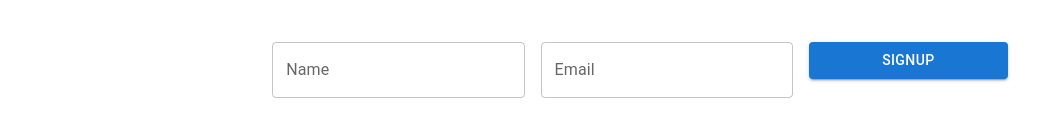
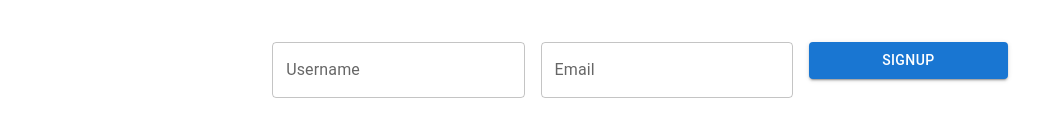
Before and after one commit to RobEgeland/on-track-fast, a React (Create React App) app: page /signup in a window 1280 px wide. Shown: the part 204-340 px from the top of the page, without its empty margins (0-1040 px from the left). Built offline with nearby package versions, Linux system fonts and the light colour scheme; no server answers.

Commit message:
change label n signup and fix login input

```diff
--- a/src/components/Login.js
+++ b/src/components/Login.js
@@ -28,7 +28,7 @@ function Login({setUsername, setIsLoggedIn, username}) {
                 autoComplete="off"
 
                 >
-                    <TextField label="UserName" variant="outlined" value={username} onChange={(e) => setUsername(e.target.value)} />
+                    <TextField label="UserName" variant="outlined" onChange={(e) => setUsername(e.target.value)} />
                     <Button variant="contained" onClick={handleClick} >Login</Button>
 
                 </Box>
--- a/src/components/Signup.js
+++ b/src/components/Signup.js
@@ -17,7 +17,7 @@ function SignUp() {
                 autoComplete="off"
 
                 >
-                    <TextField label="Name" variant="outlined" />
+                    <TextField label="Username" variant="outlined" />
                     <TextField label="Email" variant="outlined" />
                     <Button variant="contained" >Signup</Button>
 
```
